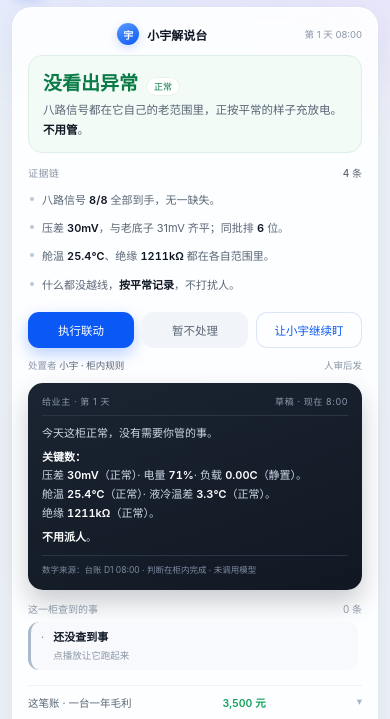
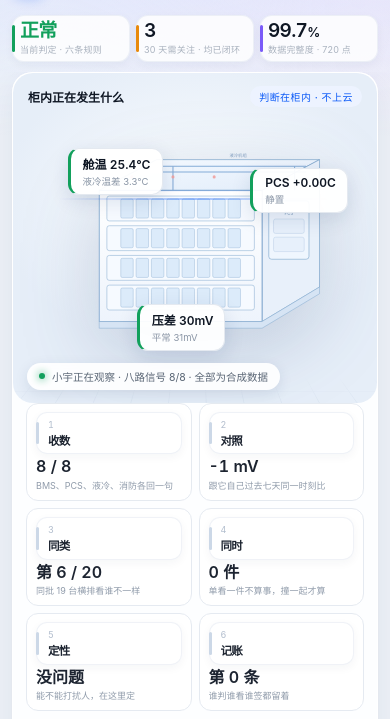
Before and after one commit to zhanglingshare/yutai-demo, a plain HTML site: page storage/unit.html in a window 390 px wide. Shown: the part 48-767 px from the top of the page. Drawn offline with Linux system fonts and the light colour scheme.

Commit message:
mobile first-screen: kpi + cabinet before narration

```diff
--- a/storage/unit.html
+++ b/storage/unit.html
@@ -302,7 +302,7 @@ details[open] summary:after{content:'▴'}
   .grid{grid-template-columns:1fr 1fr;height:auto}
   .grid>.panel{min-height:460px;overflow:visible}
   .grid>.stage{grid-column:1/-1;min-height:560px}
-.trace{grid-template-columns:repeat(3,1fr)}
+.trace{grid-template-columns:repeat(2,minmax(0,1fr))}
   .seg,.tools{display:none}
 }
 @media(max-width:680px){
@@ -314,14 +314,21 @@ details[open] summary:after{content:'▴'}
   .tools{order:4;margin-left:0;flex:1}
   .tools button{flex:1}
   .grid{display:flex;flex-direction:column}
-  .grid>.panel{min-height:auto;margin-bottom:10px;overflow:visible}
-  .grid>.panel:nth-child(3){order:1}
-  .grid>.panel:nth-child(2){order:2}
-  .grid>.panel:nth-child(1){order:3}
+  .grid>.panel{min-height:auto;margin-bottom:10px;overflow-x:hidden;min-width:0;width:100%;box-sizing:border-box}
+  .grid>.panel:nth-child(2){order:1}
+  .grid>.panel:nth-child(1){order:2}
+  .grid>.panel:nth-child(3){order:3}
   .grid>.stage{min-height:400px} .stage .scene{min-height:330px}
-.trace{grid-template-columns:repeat(3,1fr)}
-  .app{padding:0 12px 12px} .strip{padding:9px 14px} .strip .lb{display:none}
-  .kpi{display:none}
+.trace{grid-template-columns:repeat(2,minmax(0,1fr))}
+  .app{padding:0 12px 12px;overflow-x:hidden}
+  .trace .tc,.kpi .k{overflow:hidden} .strip{padding:9px 14px} .strip .lb{display:none}
+  .kpi{display:grid;grid-template-columns:repeat(3,minmax(0,1fr));gap:6px;padding:8px 12px 10px;box-sizing:border-box;max-width:100%}
+  .kpi .k:nth-child(1){display:none}
+  .kpi .demo{display:none}
+  .kpi .k{padding:6px 8px;border-radius:12px}
+  .kpi .k b{font-size:19px} .kpi .k small{font-size:9px;line-height:1.3;opacity:.72;white-space:nowrap;overflow:hidden;text-overflow:ellipsis}
+  .kpi .k{overflow:hidden}
+  .stage svg,.scene svg{max-width:100%;height:auto}
 }
 </style>
 </head>
@@ -507,8 +514,7 @@ details[open] summary:after{content:'▴'}
   <div class="rt" id="stripRt">已判 0 条</div>
 </footer>
 
-<script>
-/* ============================================================
+<script>/* ============================================================
    UT-ESS-03 · 储能柜 30 天运行判断（模拟）
    DSH 侧：接 → 存 → 判 → 门 → 记
    DeepSeek 侧：只把"判好的事实"说成人话
@@ -1313,7 +1319,6 @@ details[open] summary:after{content:'▴'}
   else boot();
 
 })();
-
 </script>
 
 
```
